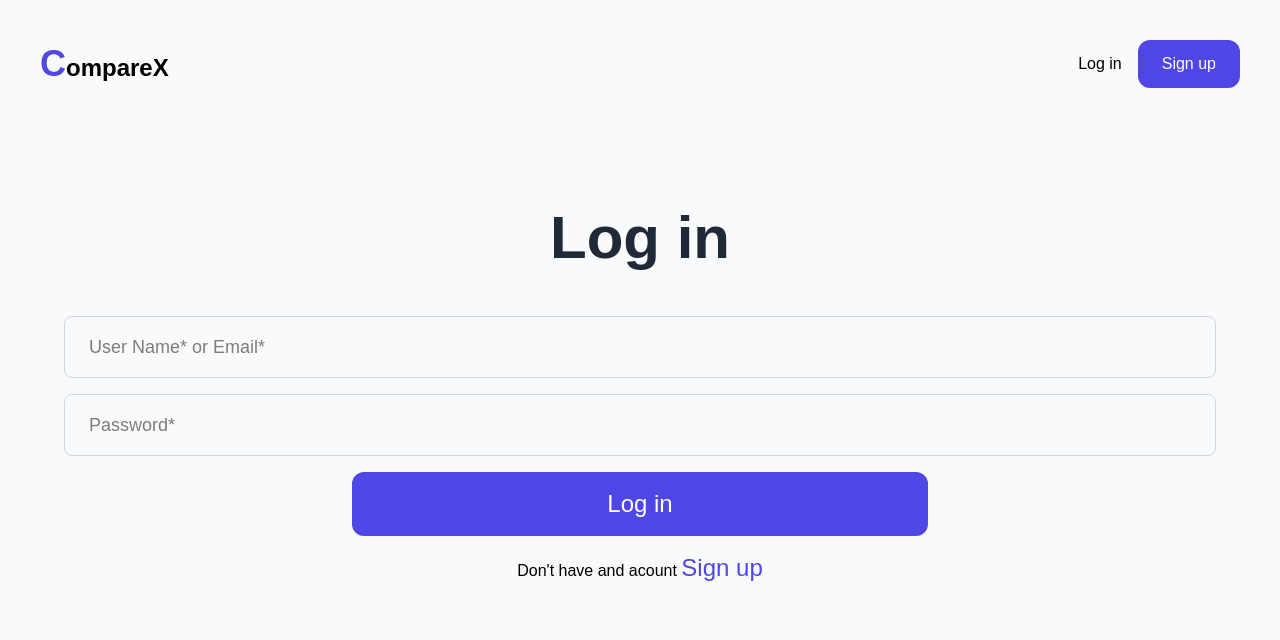
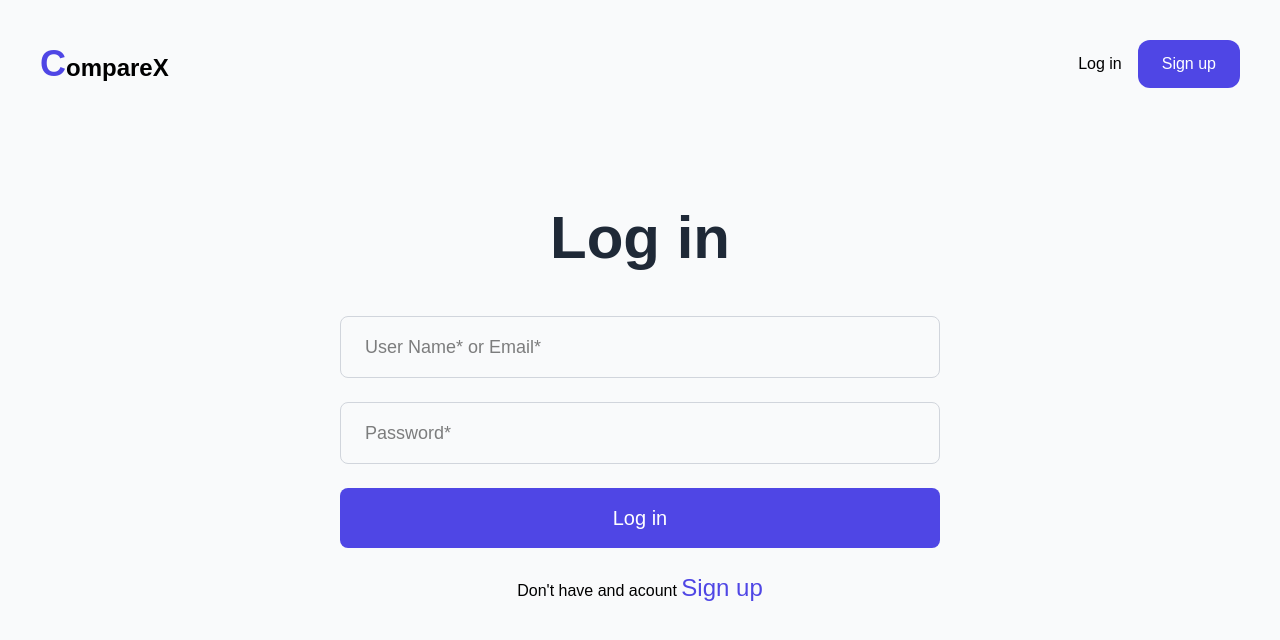
Before and after one commit to kongnyuroger/CompareX, a Next.js app: page /login in a window 1280 px wide. Shown: the top 640 px of the page. Built offline with nearby package versions, Linux system fonts and the light colour scheme.

Commit message:
added a spinner component

```diff
--- a/package.json
+++ b/package.json
@@ -20,6 +20,7 @@
     "next-themes": "^0.4.6",
     "react": "19.2.0",
     "react-dom": "19.2.0",
+    "react-loader-spinner": "^8.0.0",
     "sonner": "^2.0.7",
     "tailwind-merge": "^3.4.0"
   },
--- a/src/app/globals.css
+++ b/src/app/globals.css
@@ -69,7 +69,7 @@
     @apply bg-white rounded-2xl shadow-md p-6;
   }
 
-  .form-button{
+  .btn-form{
     @apply w-full bg-primary text-white text-xl font-medium py-4 rounded-lg hover:bg-primary-dark transition-colors duration-200
   }
 
--- a/src/app/login/page.tsx
+++ b/src/app/login/page.tsx
@@ -39,7 +39,7 @@ const LoginPage = () => {
       <h1 className="text-6xl font-bold text-[#1F2937] mb-12">Log in</h1>
 
       <form action="" onSubmit={handleSubmit} className="flex justify-center">
-        <div className="w-full flex flex-col gap-4 ">
+        <div className="w-full max-w-[600px] flex flex-col gap-6">
           {error && (
             <p className="text-red-500 bg-red-100 p-2 rounded-md">{error}</p>
           )}
@@ -73,11 +73,7 @@ const LoginPage = () => {
             />
           </div>
           <div>
-            <button
-              className=" bg-primary text-2xl p-4 w-full  sm:w-1/2 text-white cursor-pointer
-                rounded-xl hover:bg-primary-dark"
-              type="submit"
-            >
+            <button className="btn-form" type="submit">
               {loading ? "Loading...." : "Log in"}
             </button>
           </div>
--- a/src/app/page.tsx
+++ b/src/app/page.tsx
@@ -1,6 +1,7 @@
 "use client";
 
 import { useMemo, useState } from "react";
+import { Bars } from "react-loader-spinner";
 import Hero from "./components/Hero";
 import ProductGrid from "./components/ProductGrid";
 import { searchProduct } from "./services/api";
@@ -29,7 +30,10 @@ export default function HomePage() {
   return (
     <main className=" px-6">
       <Hero />
-      <form onSubmit={handleSearch} className="flex justify-center mt-8 px-4">
+      <form
+        onSubmit={handleSearch}
+        className="flex justify-center mt-8  mb-12 px-4"
+      >
         <div className="w-full sm:w-[620px] bg-white rounded-2xl shadow-sm flex flex-col sm:flex-row overflow-hidden">
           <input
             type="text"
@@ -56,8 +60,21 @@ export default function HomePage() {
           )}
         </div>
       </form>
-
-      <ProductGrid products={products} />
+      {loading ? (
+        <div className="flex justify-center mt-6">
+          <Bars
+            height="80"
+            width="80"
+            color="#4fa94d"
+            ariaLabel="bars-loading"
+            wrapperStyle={{}}
+            wrapperClass=""
+            visible={true}
+          />
+        </div>
+      ) : (
+        <ProductGrid products={products} />
+      )}
     </main>
   );
 }
--- a/src/app/register/page.tsx
+++ b/src/app/register/page.tsx
@@ -93,10 +93,7 @@ const RegisterPage = () => {
           </div>
 
           <div>
-            <button
-              className="w-full bg-[#4F46E5] text-white text-xl font-medium py-4 rounded-lg hover:bg-[#4338CA] transition-colors duration-200"
-              type="submit"
-            >
+            <button className="btn-form" type="submit">
               {(loading && <h1>Loading...</h1>) || <h1>Sign up</h1>}
             </button>
           </div>
```
Also changed, not shown: 1 other file (tests, documents, lock files or other folders).
